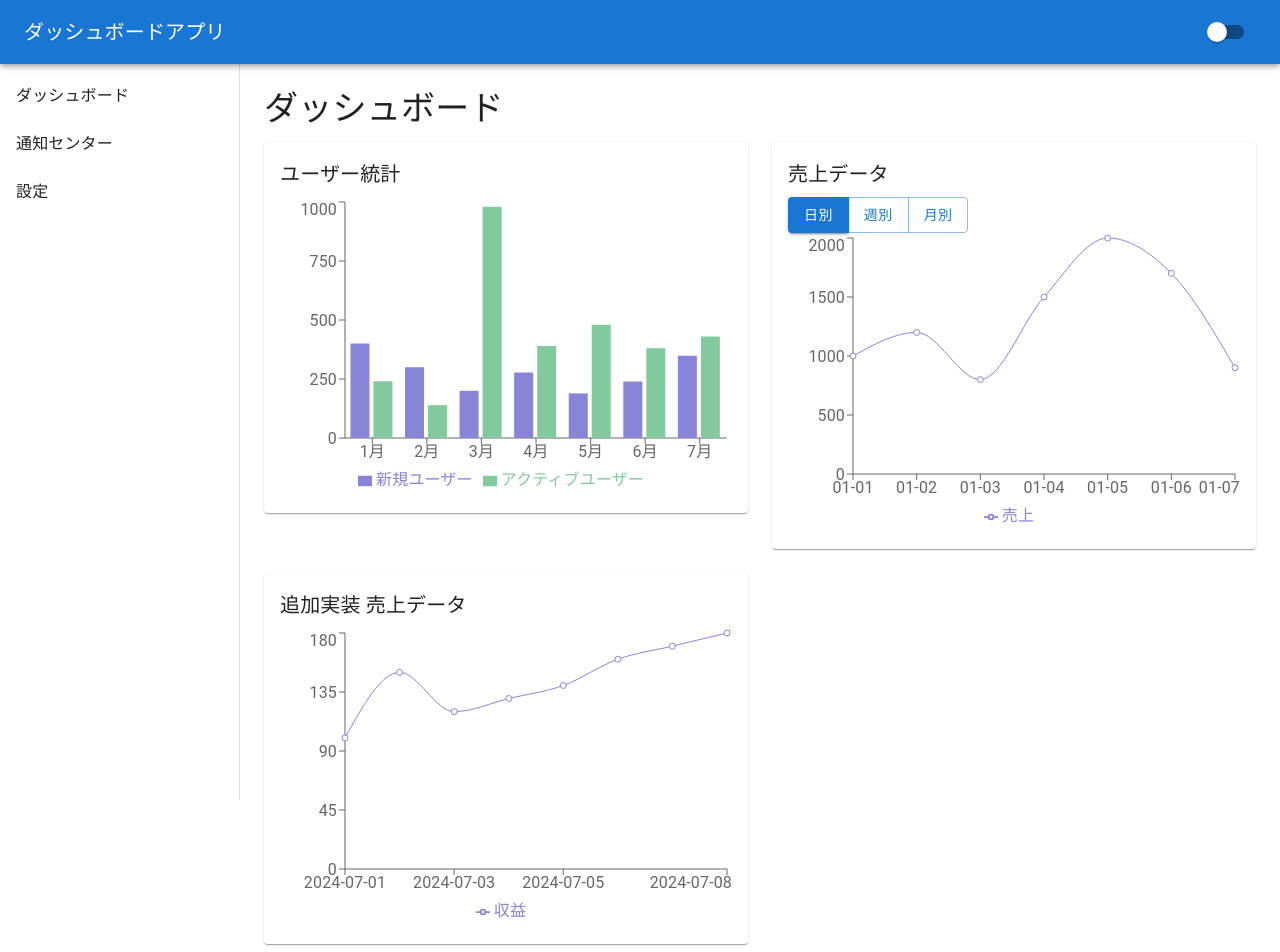
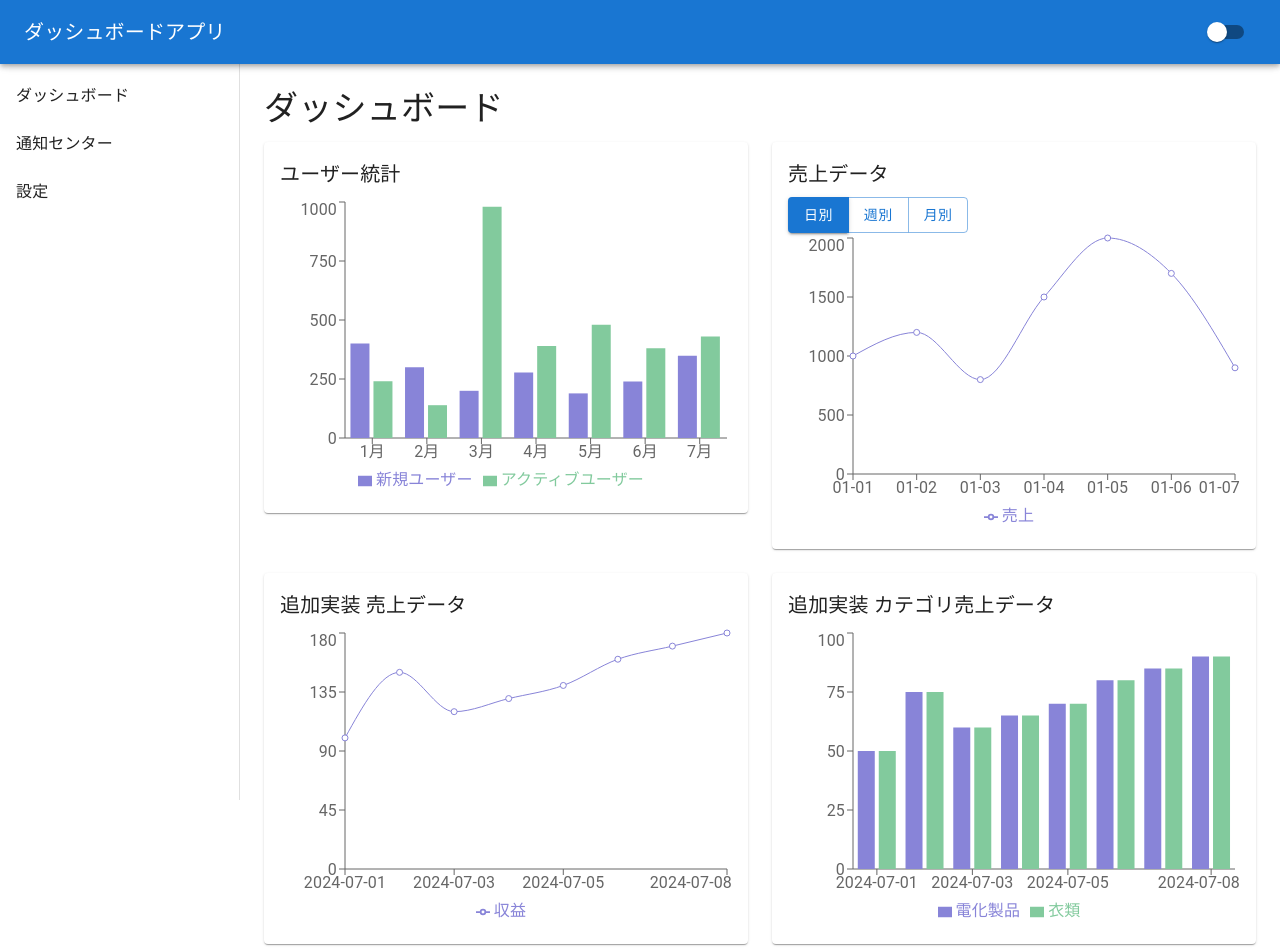
Before and after one commit to FOXHOUND-Ogasawara/dashboard-app, a React (Vite) app: page / in a window 1280 px wide. Shown: the top 952 px of the page. Built offline with nearby package versions, Linux system fonts and the light colour scheme.

Commit message:
ダッシュボード機能追加実装タスク②完成

```diff
--- /dev/null
+++ b/src/components/CategorySalesChart.tsx
@@ -0,0 +1,32 @@
+import React from "react";
+import {
+  Bar,
+  BarChart,
+  Legend,
+  ResponsiveContainer,
+  Tooltip,
+  XAxis,
+  YAxis,
+} from "recharts";
+import { categorySalesData } from "../data/newSalesData";
+
+const CategorySalesChart: React.FC = () => {
+  const flatCategorySalesData = categorySalesData.map(
+    ({ date, categorySales }) => ({ date, ...categorySales })
+  );
+
+  return (
+    <ResponsiveContainer width="100%" height={300}>
+      <BarChart data={flatCategorySalesData}>
+        <XAxis dataKey="date" />
+        <YAxis />
+        <Tooltip />
+        <Legend />
+        <Bar dataKey="electronics" name="電化製品" fill="#8884d8" />
+        <Bar dataKey="clothing" name="衣類" fill="#82ca9d" />
+      </BarChart>
+    </ResponsiveContainer>
+  );
+};
+
+export default CategorySalesChart;
--- a/src/pages/Dashboard.tsx
+++ b/src/pages/Dashboard.tsx
@@ -4,6 +4,7 @@ import React from "react";
 import UserStatsChart from "../components/UserStatsChart";
 import SalesChart from "../components/SalesChart";
 import RevonueSalesChart from "../components/RevenueSalesChart";
+import CategorySalesChart from "../components/CategorySalesChart";
 
 const Dashboard: React.FC = () => {
   return (
@@ -39,6 +40,15 @@ const Dashboard: React.FC = () => {
             <RevonueSalesChart />
           </Paper>
         </Grid>
+        {/* 追加実装 カテゴリ別売上データチャート*/}
+        <Grid item xs={12} md={6}>
+          <Paper sx={{ p: 2 }}>
+            <Typography variant="h6" gutterBottom>
+              追加実装 カテゴリ売上データ
+            </Typography>
+            <CategorySalesChart />
+          </Paper>
+        </Grid>
       </Grid>
     </div>
   );
```
